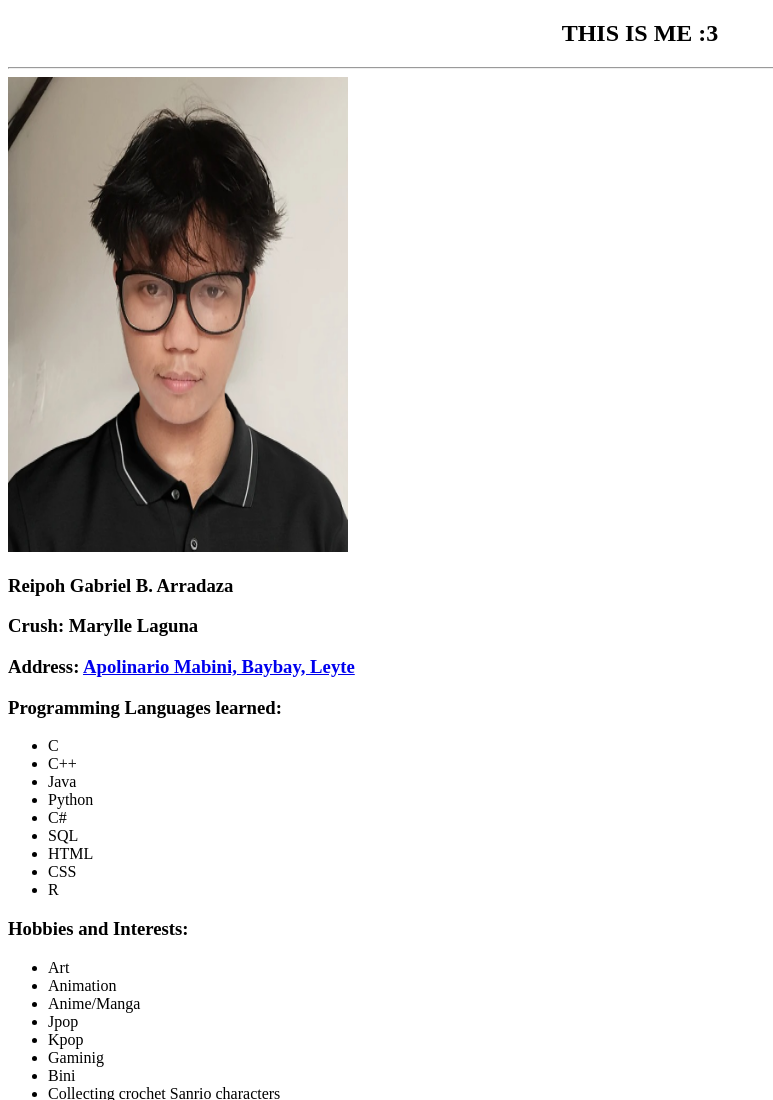
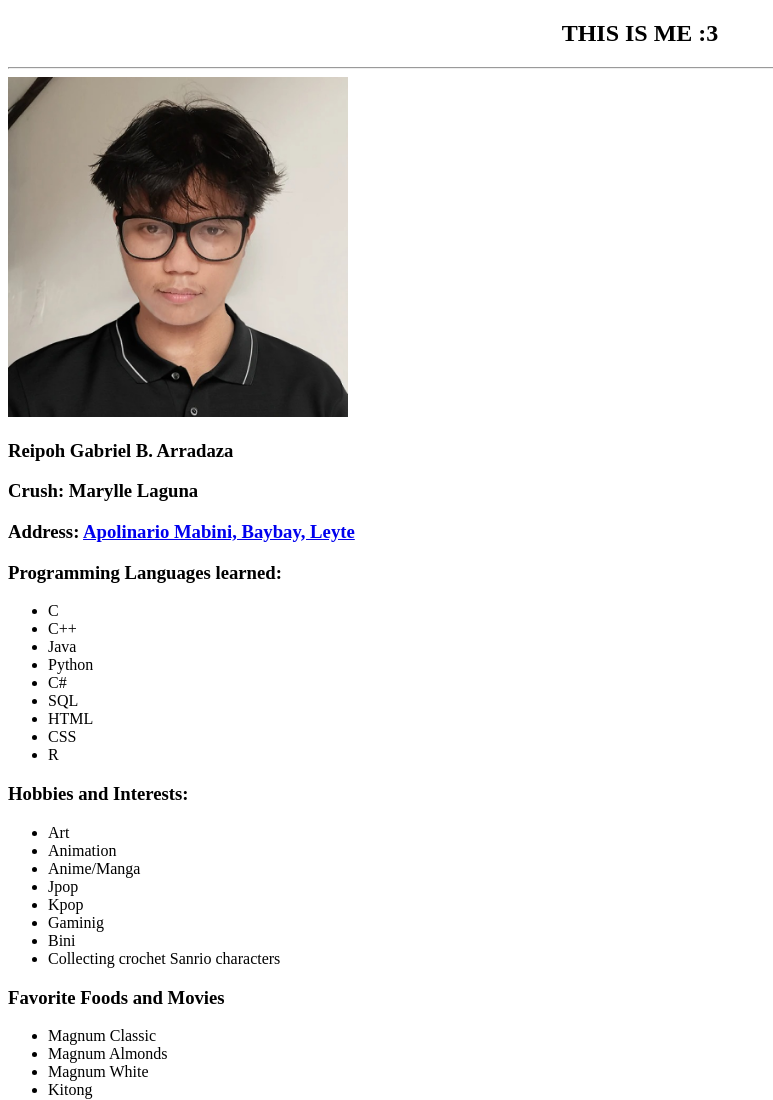
Before and after one commit to pipesSomeAndSSam/My-Portfolio, a plain HTML site: page pages/page2.html in a window 1280 px wide. Shown: the top 1100 px of the page, without its empty margins (0-773 px from the left). Drawn offline with Linux system fonts and the light colour scheme.

Commit message:
updated pic size

```diff
--- a/pages/page2.html
+++ b/pages/page2.html
@@ -12,7 +12,7 @@
     <!-- title LOL -->
     <h2>THIS IS ME :3</h2>
     <hr>
-    <img src="../assets/images/IdPic.png" alt="picture of me lol" width="340" height="475">
+    <img src="../assets/images/IdPic.png" alt="picture of me lol" width="340" height="340">
     <h3>Reipoh Gabriel B. Arradaza</h3>
     <h3>Crush: Marylle Laguna</h3>
     <h3>Address: <a href="https://www.google.com/maps/place/Apolinario+Mabini,+Baybay+City,+Leyte/@10.6804282,124.8033434,19z/data=!3m1!4b1!4m15!1m8!3m7!1s0x33079910f85e5b5b:0x67ba23baf10004d2!2sBaybay+City,+Leyte!3b1!8m2!3d10.6521412!4d124.8525626!16zL20vMDZzZmRy!3m5!1s0x3307990ee4e88e11:0xf93aa01f87d1c5ad!8m2!3d10.6804282!4d124.8039885!16s%2Fg%2F11g62jnfd0?entry=ttu&g_ep=EgoyMDI0MDgyOC4wIKXMDSoASAFQAw%3D%3D" target="_blank" title="This will take you to my current address">Apolinario Mabini, Baybay, Leyte</a></h3>
```
